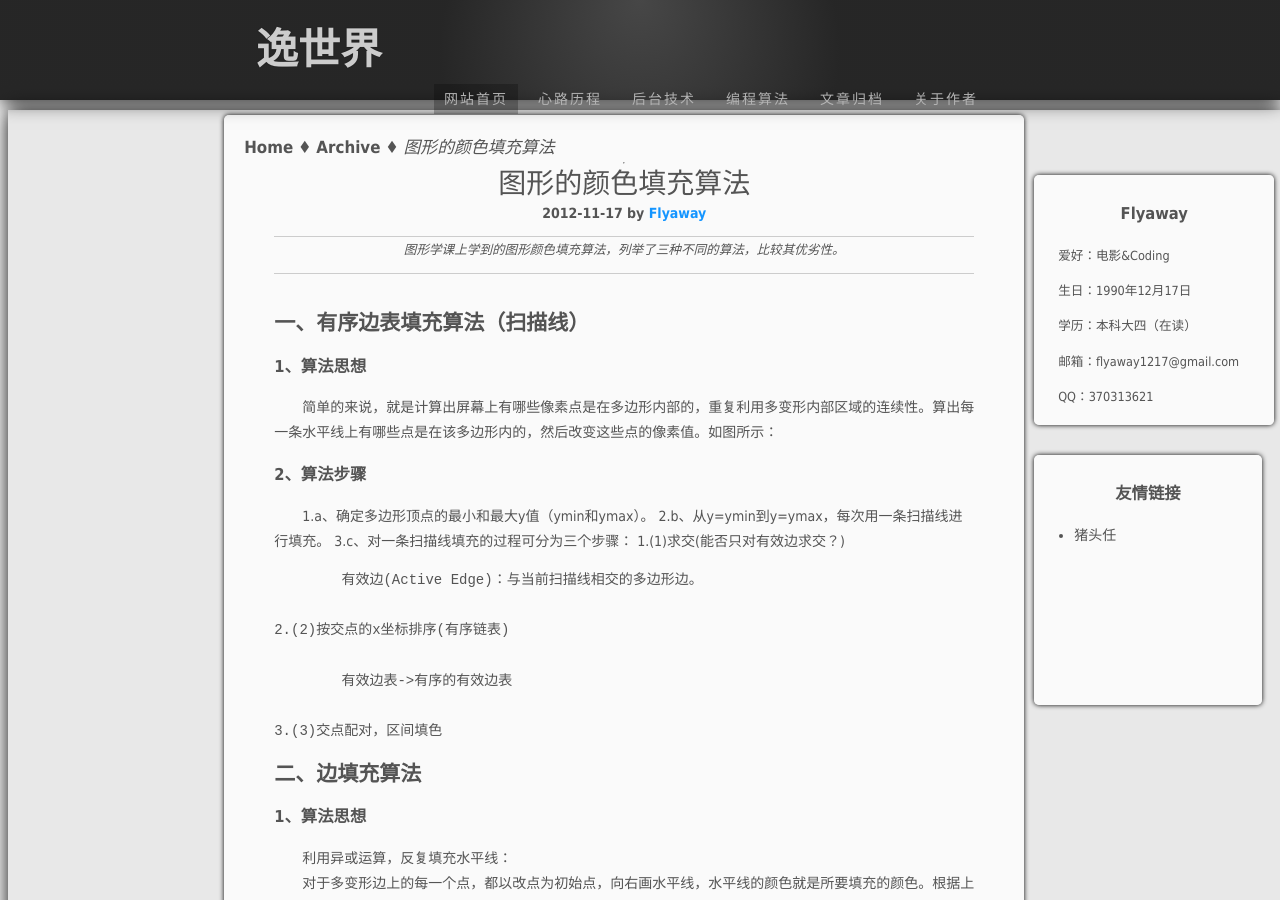
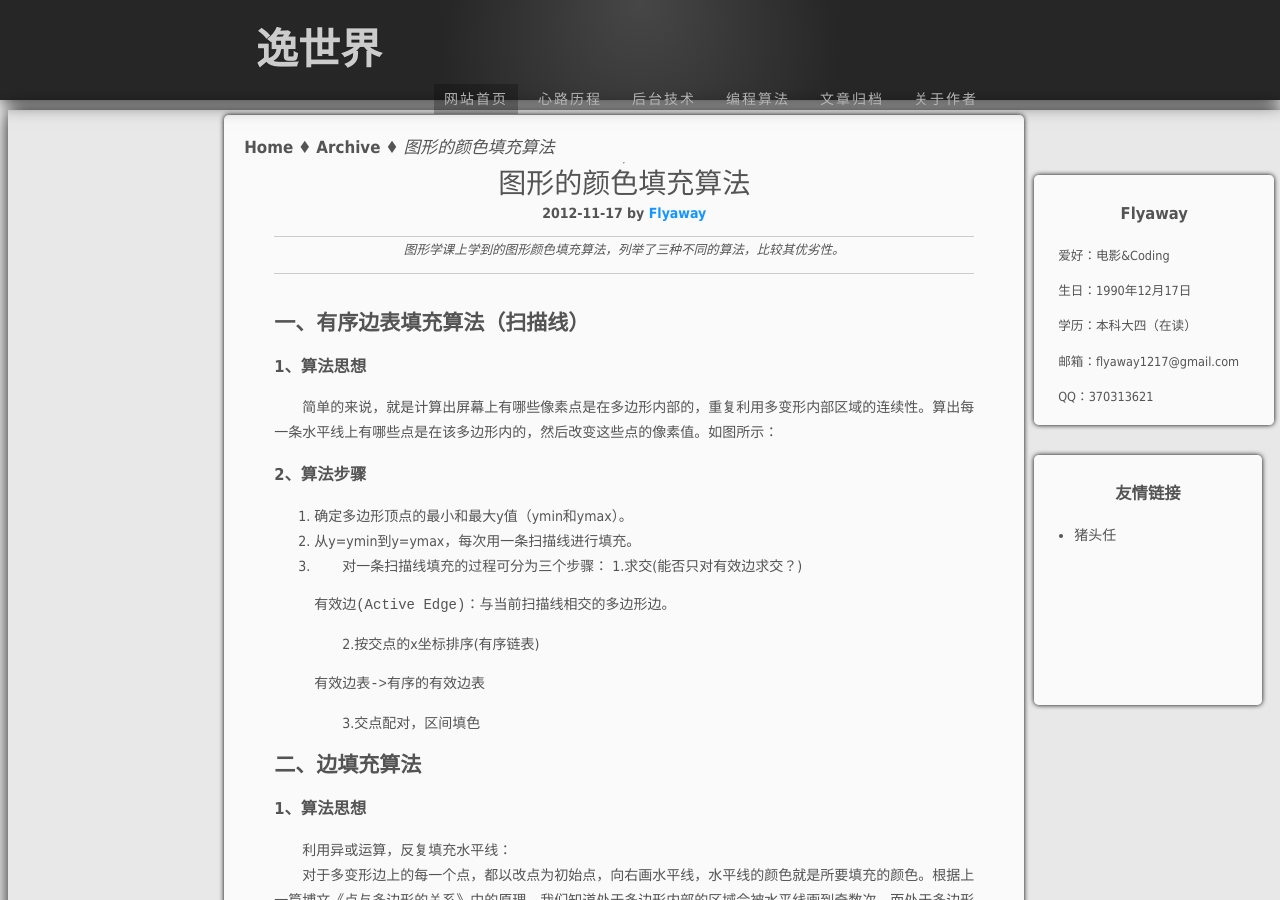
Before and after one commit to flyaway1217/flyaway1217.github.com, a Jekyll site: the page built from _posts/2012-11-17-color-filled.md, in a window 1280 px wide and 900 px high. Built offline with Jekyll 4.4.1, drawn with Linux system fonts in a browser that asks for light colours; Markdown is read by kramdown in place of the engine named in the settings.

Commit message:
update a post

```diff
--- a/_posts/2012-11-17-color-filled.md
+++ b/_posts/2012-11-17-color-filled.md
@@ -10,18 +10,18 @@ description: 图形学课上学到的图形颜色填充算法，列举了三种
 
 ###2、算法步骤
 
-1.a、确定多边形顶点的最小和最大y值（ymin和ymax）。
-2.b、从y=ymin到y=ymax，每次用一条扫描线进行填充。
-3.c、对一条扫描线填充的过程可分为三个步骤：
-	1.(1)求交(能否只对有效边求交？)
+1.	确定多边形顶点的最小和最大y值（ymin和ymax）。
+2.	从y=ymin到y=ymax，每次用一条扫描线进行填充。
+3.	对一条扫描线填充的过程可分为三个步骤：
+	1.求交(能否只对有效边求交？)
 
 		有效边(Active Edge)：与当前扫描线相交的多边形边。
 
-	2.(2)按交点的x坐标排序(有序链表)
+	2.按交点的x坐标排序(有序链表)
 
 		有效边表->有序的有效边表
 
-	3.(3)交点配对，区间填色
+	3.交点配对，区间填色
 
 ##二、边填充算法
 ###1、算法思想
```
Also changed, not shown: 1 other file.
